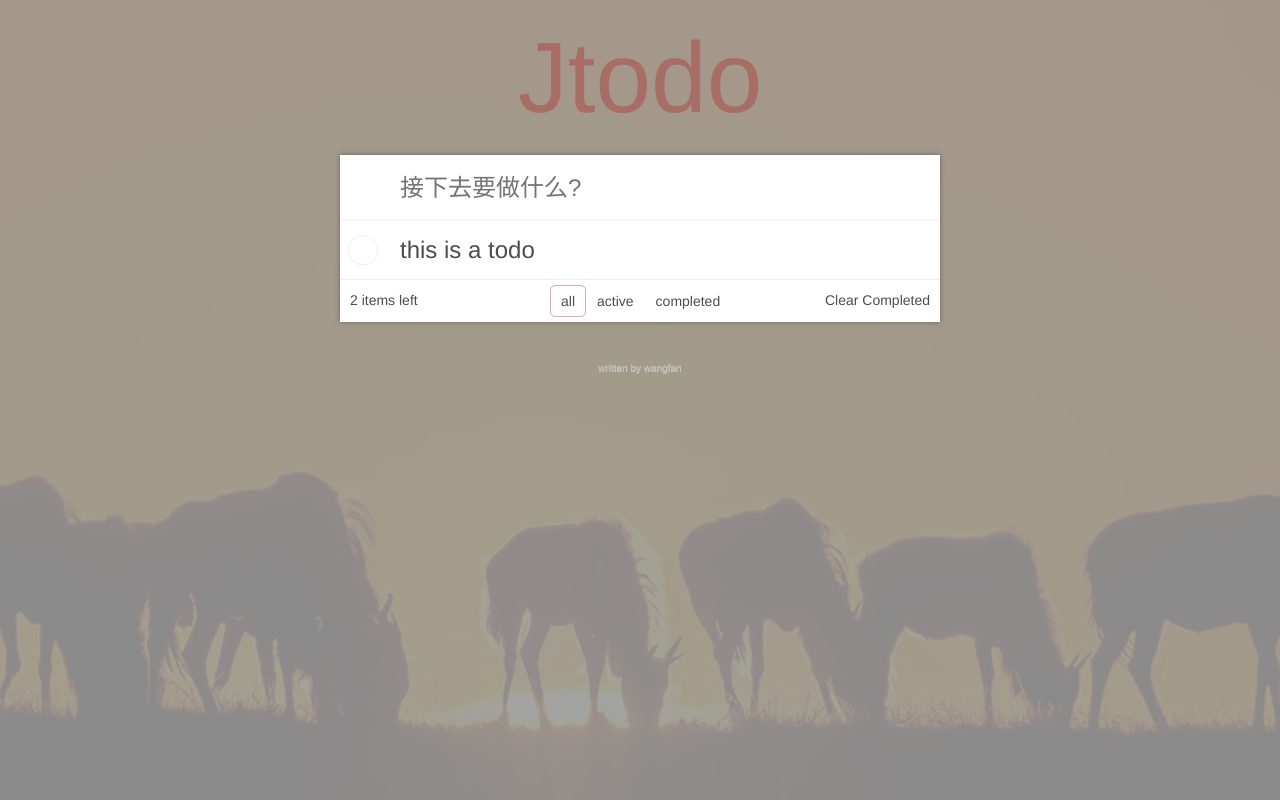
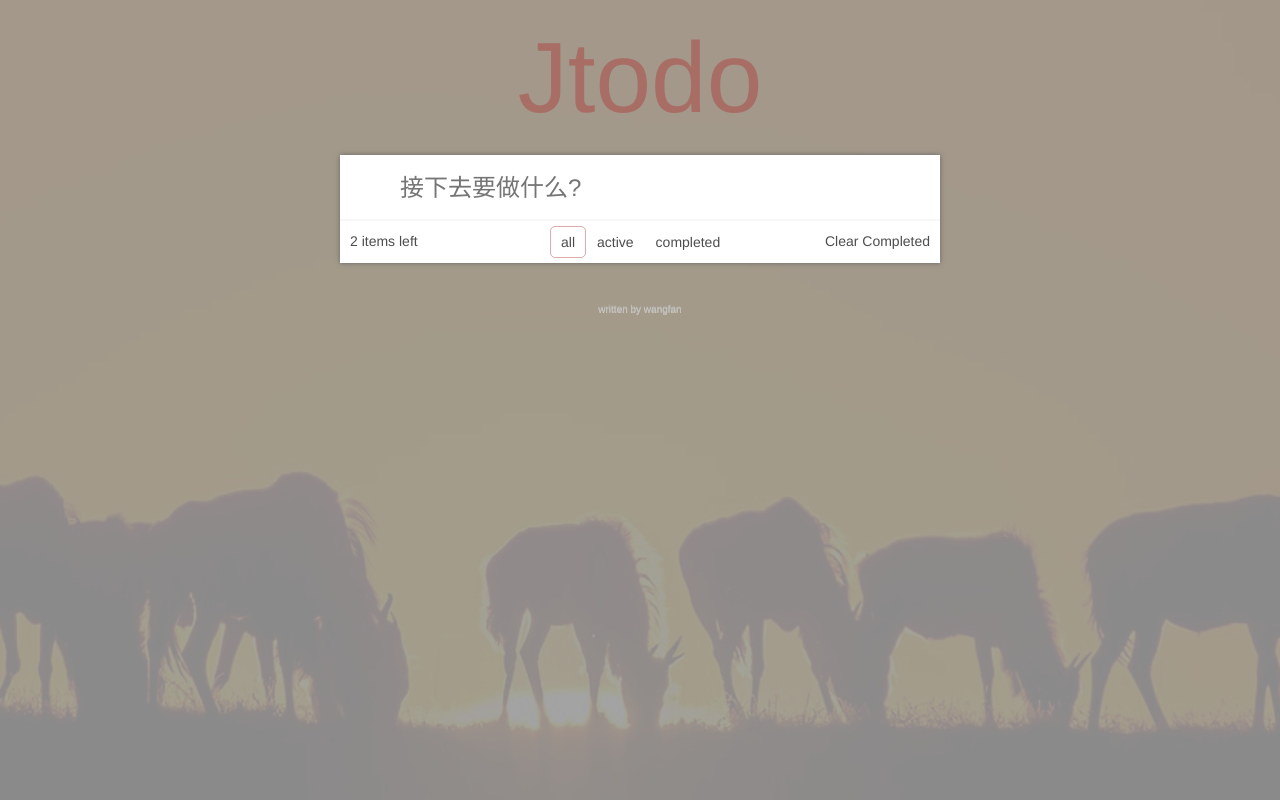
Before and after one commit to cnsxhza985/vue-webpack-todoapp, a Vue app: page / in a window 1280 px wide. Built offline with nearby package versions, Linux system fonts and the light colour scheme; the HTML template or start-up script is replaced by a standard one.

Commit message:
+a 父子组件通信，实现删除功能

```diff
--- a/src/todo/item.vue
+++ b/src/todo/item.vue
@@ -19,7 +19,9 @@
         }
     },
     methods:{
-        deleteTodo(){}
+        deleteTodo(){
+          this.$emit('del',this.todo.id)
+        }
     }
 }
 </script>
--- a/src/todo/todo.vue
+++ b/src/todo/todo.vue
@@ -7,7 +7,12 @@
             placeholder="接下去要做什么?"
             @keyup.enter="addTodo"
         >
-        <Item :todo = "todo"></Item>
+        <Item
+            :todo = "todo"
+            v-for = "todo in todos"
+            :key="todo.id"
+            @del="deleteTodo"
+        />
         <Tabs
             :filter="filter"
             :todos="todos"
@@ -19,14 +24,11 @@
 import Item from './item.vue'
 import Tabs from './tabs.vue'
 
+let id = 0
 export default {
     data(){
         return {
-            todo: {
-                id: 0,
-                content: 'this is a todo',
-                completed: false,
-            },
+            todos: [],
             filter: 'all'
         }
     },
@@ -35,7 +37,17 @@
         Tabs,
     },
     methods:{
-        addTodo(){}
+        addTodo(e){
+            this.todos.unshift({
+                id: id++,
+                content: e.target.value.trim(),
+                completed: false
+            })
+            e.target.value = ''
+        },
+        deleteTodo(id){
+            this.todos.splice(this.todos.findIndex(todo => todo.id === id),1)
+        }
     }
 }
 </script>
```
